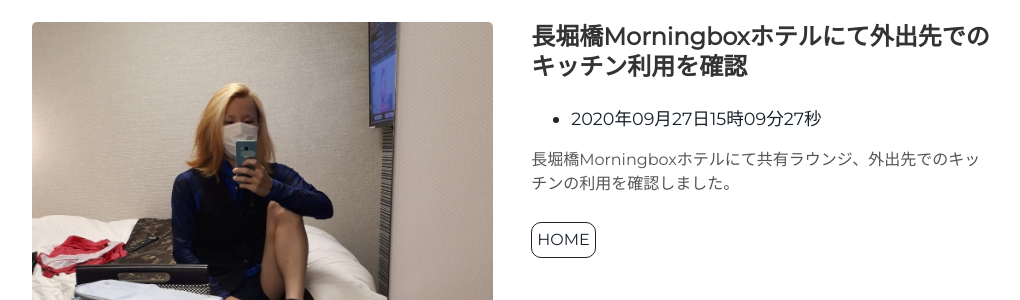
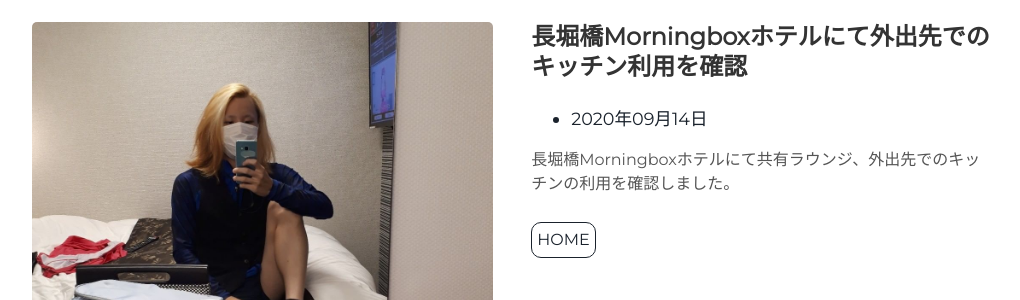
Before and after one commit to takagotch/page351, a Jekyll site: the page built from index.html, in a window 1280 px wide and 900 px high, scrolled down 3824 px. Shown: the part 152-452 px from the top of the window, without its empty margins (128-1148 px from the left). Built offline with Jekyll 4.4.1, drawn with Linux system fonts in a browser that asks for light colours.

Commit message:
Update projects.html

```diff
--- a/_includes/projects.html
+++ b/_includes/projects.html
@@ -82,7 +82,7 @@
     <h3> 長堀橋Morningboxホテルにて外出先でのキッチン利用を確認 </h3>
     <ul>
       <li>
-        {{ site.time | date: "%Y年%m月%d日%H時%m分%d秒"}}
+        {{ site.time | date: "2020年09月14日"}}
       </li>
     </ul>
     <p>
```
